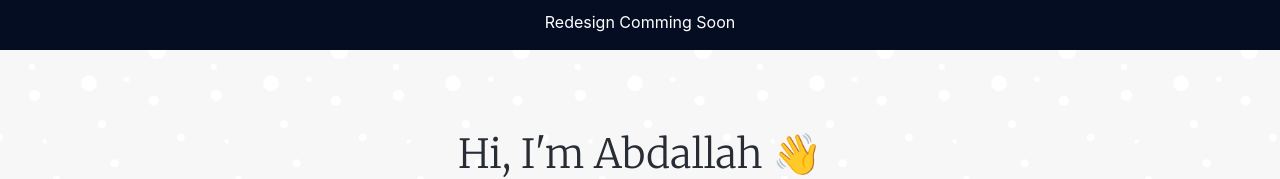
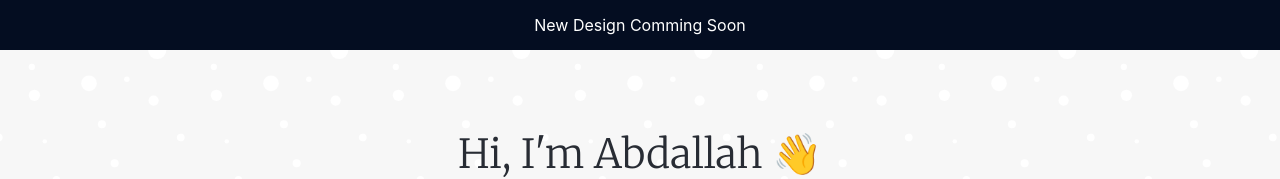
Before and after one commit to 3bdalah/Last-portfolio, a React (Create React App) app: page / in a window 1280 px wide. Shown: the top 179 px of the page. Built offline with nearby package versions, Linux system fonts and the light colour scheme.

Commit message:
add link new my  portfolio

```diff
--- a/src/App.scss
+++ b/src/App.scss
@@ -51,10 +51,15 @@ body{
   color:#fff;
   text-transform: capitalize;
   text-align: center !important;
-  p{
+  display: flex;
+  justify-content: center;
+  align-items: center;
+  a{
     text-align: center;
     margin:auto;
-    padding-top: 10px;
+    // padding-top: 10px;
+    text-decoration: none;
+    color:#fff;
   }
 }
 
--- a/src/pages/Home.js
+++ b/src/pages/Home.js
@@ -7,7 +7,7 @@ import Contact from "../components/Contact";
 const Home = () => {
     return (
         <>
-        <div className="alert-design"><p>redesign Comming Soon</p></div>
+        <div className="alert-design"><a href="https://abdallah.vercel.app/" target="_blank" rel="noreferrer"> New Design Comming Soon</a></div>
           <Hero/>
           <About/>
           <Skills/>
```
